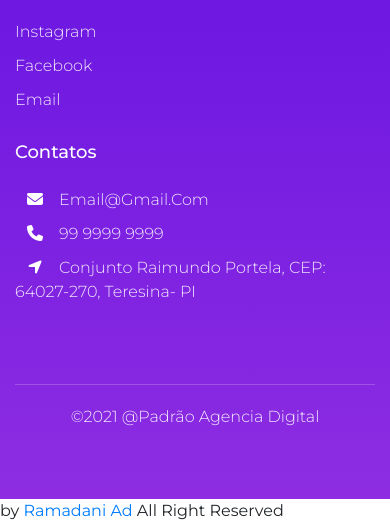
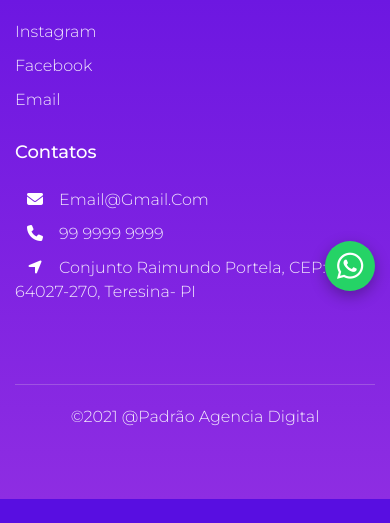
Before and after one commit to luanaAlm/service_page, a Django app: template templates/base.html in a window 390 px wide. Shown: the part 528-1051 px from the top of the page. After the commit the page ends 1027 px from the top, so only its background shows below. Run offline with Django 3.2, Linux system fonts and the light colour scheme; the template is opened without the code that fills it, so the values that code supplies are empty; some libraries are stand-ins or nearby versions.

Commit message:
botão whatsApp

```diff
--- a/static/css/style.css
+++ b/static/css/style.css
@@ -16,7 +16,7 @@
   --main-color: #8e2de2;
   --color-1: #e91e63;
   --color-2: #f5ae10;
-  --color-3: #09d69c;
+  --color-3: #25d366;
   --bg-dark: #2d2c2f;
   --main-to-dark-color: var(--main-color);
   --dark-to-main-color: var(--bg-dark);
@@ -612,6 +612,29 @@ ul {
   margin: 50px 0 0;
   border-top: 1px solid rgba(255, 255, 225, 0.2);
 }
+
+/*--------------------------------------------------------------
+# WhatsApp
+--------------------------------------------------------------*/
+.button-whasapp {
+  right: 25px;
+  position: fixed;
+  width: 60px;
+  height: 60px;
+  bottom: 40px;
+  background-color: var(--color-3);
+  color: #ffffff;
+  border-radius: 50px;
+  text-align: center;
+  font-size: 30px;
+  box-shadow: var(--shadow-black-300);
+  z-index: 100;
+  margin-top: 16px;
+}
+.button-whasapp .my-float {
+  margin-top: 16px;
+  color: #ffffff;
+}
 /*--------------------------------------------------------------
 # Responsividade
 --------------------------------------------------------------*/
@@ -662,6 +685,15 @@ ul {
   .section-title h2 {
     font-size: 35px;
   }
+  .button-whasapp {
+    width: 50px;
+    height: 50px;
+    right: 15px;
+    bottom: 25px;
+  }
+  .button-whasapp .my-float {
+    margin-top: 10px;
+  }
 }
 @media (max-width: 575px) {
   .home-text h1 {
@@ -673,4 +705,13 @@ ul {
   .section-title h2 {
     font-size: 30px;
   }
+  .button-whasapp {
+    width: 50px;
+    height: 50px;
+    right: 15px;
+    bottom: 25px;
+  }
+  .button-whasapp .my-float {
+    margin-top: 10px;
+  }
 }
--- a/templates/base.html
+++ b/templates/base.html
@@ -123,11 +123,12 @@
 
             </div>
         </footer>
-        <div id="credit"><span>by <a href='https://ramadaniad.blogspot.com'>Ramadani Ad</a> All Right Reserved</span></div>
-  </div>
-<a class='fixed-whatsapp' href='https://api.whatsapp.com/send?phone=628xxxxxxxxxx' rel='nofollow noopener' target='_blank' title='Whatsapp' />
         <!-- Fim Footer -->
-
+        <div class="button-whasapp">
+            <a type="button" href="https://api.whatsapp.com/send?phone=5548912345678&text=Olá!%20Encontrei%20seu%20site%20na%20Internet%20e%20preciso%20de%20seus%20serviços." class="float" target="_blank" onclick="goog_report_conversion('https://api.whatsapp.com/send?phone=554899999999&text=Olá!%20Entrei%20em%20seu%20site%20e%20preciso%20de%20seus%20serviços.')">
+                <i class="fa fa-whatsapp my-float" aria-hidden="true"></i>
+            </a>
+        </div>
         <!-- Jquery -->
         <script src="{% static 'js/jquery.min.js' %}"></script>
         <!-- popper -->
```
